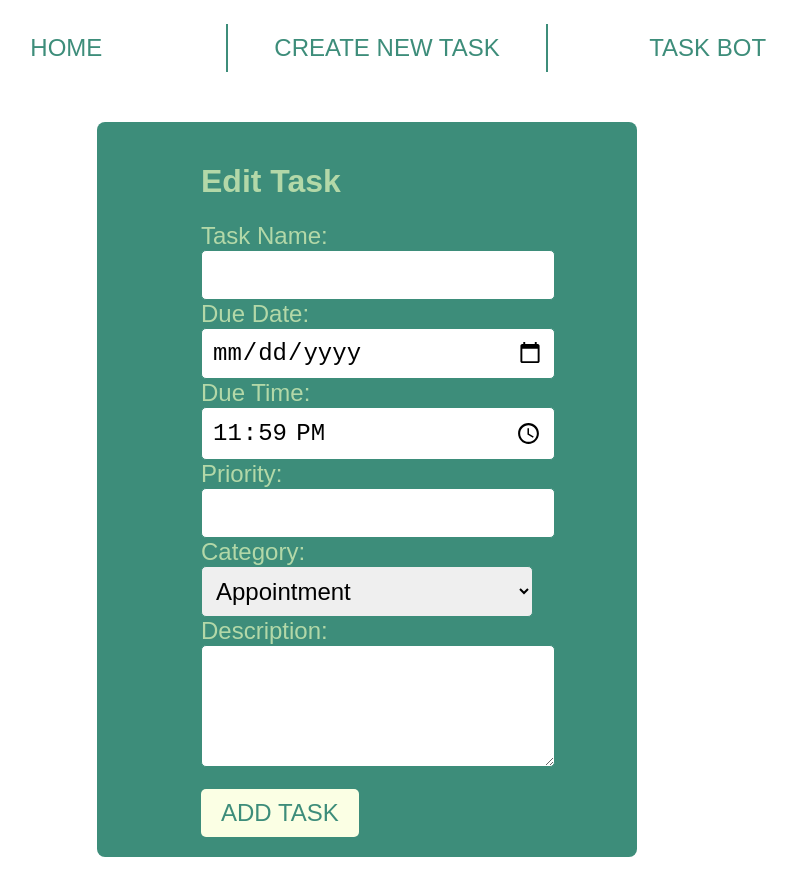
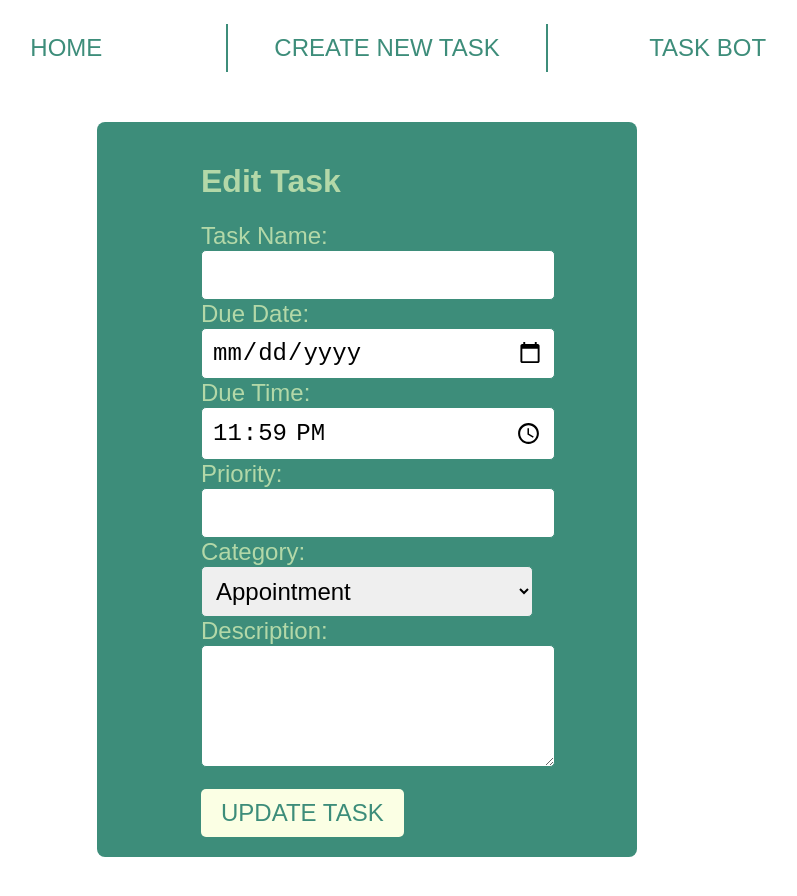
Before and after one commit to ixnp/628TeamProject, a React (Create React App) app in the folder client/: page /edit/1 in a window 1280 px wide. Shown: the top 896 px of the page, without its empty margins (281-1078 px from the left). Built offline with nearby package versions, Linux system fonts and the light colour scheme; no server answers.

Commit message:
update link to navliink

```diff
--- a/client/src/components/EditTaskForm.js
+++ b/client/src/components/EditTaskForm.js
@@ -172,7 +172,7 @@ export default function EditTaskForm() {
         </div>
         <div>
           <br/>
-          <input type="submit" value="Add Task"/>
+          <input type="submit" value="Update Task"/>
         </div>
       </div>
     </form>
--- a/client/src/components/TaskCard.js
+++ b/client/src/components/TaskCard.js
@@ -1,4 +1,4 @@
-import { Link } from "react-router-dom";
+import { NavLink } from "react-router-dom";
 
 function TaskCard({ task, deleteTask }) {
   return (
@@ -11,9 +11,9 @@ function TaskCard({ task, deleteTask }) {
         <li>Description: {task.description}</li>
       </ul>
       <div className="task-buttons">
-        <Link className="link" to={`/edit/${task._id}`}>
+        <NavLink to={`/edit/${task._id}`}>
             <button>Edit Task</button>
-        </Link>
+        </NavLink>
         <button onClick={() => deleteTask(task._id)}>Delete Task</button>
       </div>
     </div>
```
